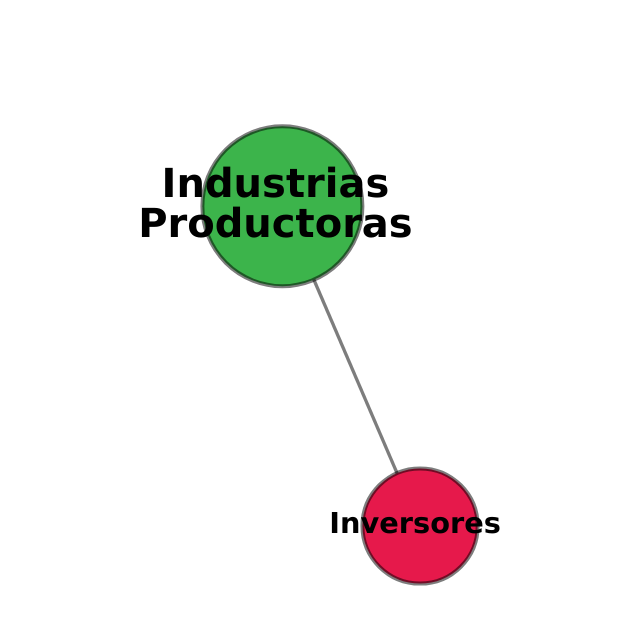
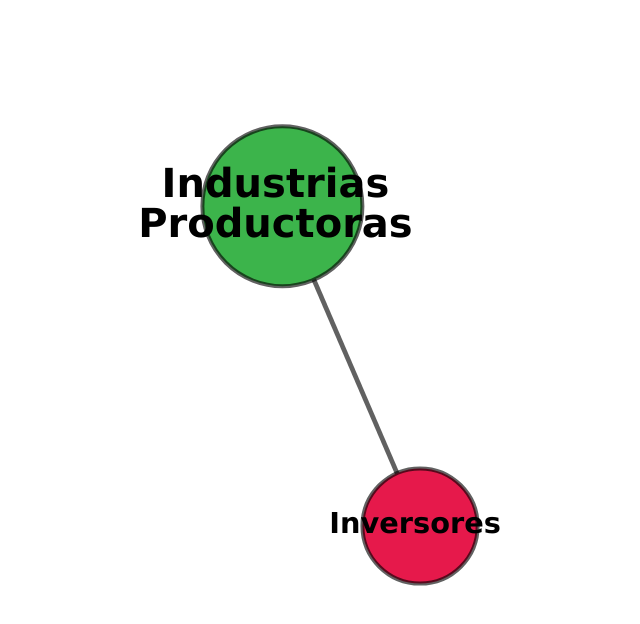
Before and after one commit to ForCodes4/NODOS, a plain HTML site: page index.html in a window 1280 px wide. Shown: the whole page, without its empty margins (218-858 px from the left). Drawn offline with Linux system fonts and the light colour scheme.

Commit message:
Update index.html

```diff
--- a/index.html
+++ b/index.html
@@ -17,6 +17,7 @@
 <body>
   <canvas id="myCanvas"></canvas>
   <script>
+    // MODIFICADO
     // Obtener el canvas y el contexto
     const canvas = document.getElementById('myCanvas');
     const context = canvas.getContext('2d');
@@ -208,8 +209,9 @@
             const dy = agent.pos.y - other.pos.y;
             const dist = Math.sqrt(dx * dx + dy * dy);
 
-            const lineWidth = mapRange(dist, 0, canvas.width / 2, 6, 1);
-            const alpha = mapRange(dist, 0, canvas.width / 2, 1, 0.1);
+            // Ajustes para hacer las líneas más visibles
+            const lineWidth = mapRange(dist, 0, canvas.width / 2, 8, 2); // Aumentar el grosor mínimo
+            const alpha = mapRange(dist, 0, canvas.width / 2, 1, 0.3); // Aumentar el alpha mínimo
 
             context.lineWidth = lineWidth;
             context.strokeStyle = `rgba(0, 0, 0, ${alpha})`;
```
